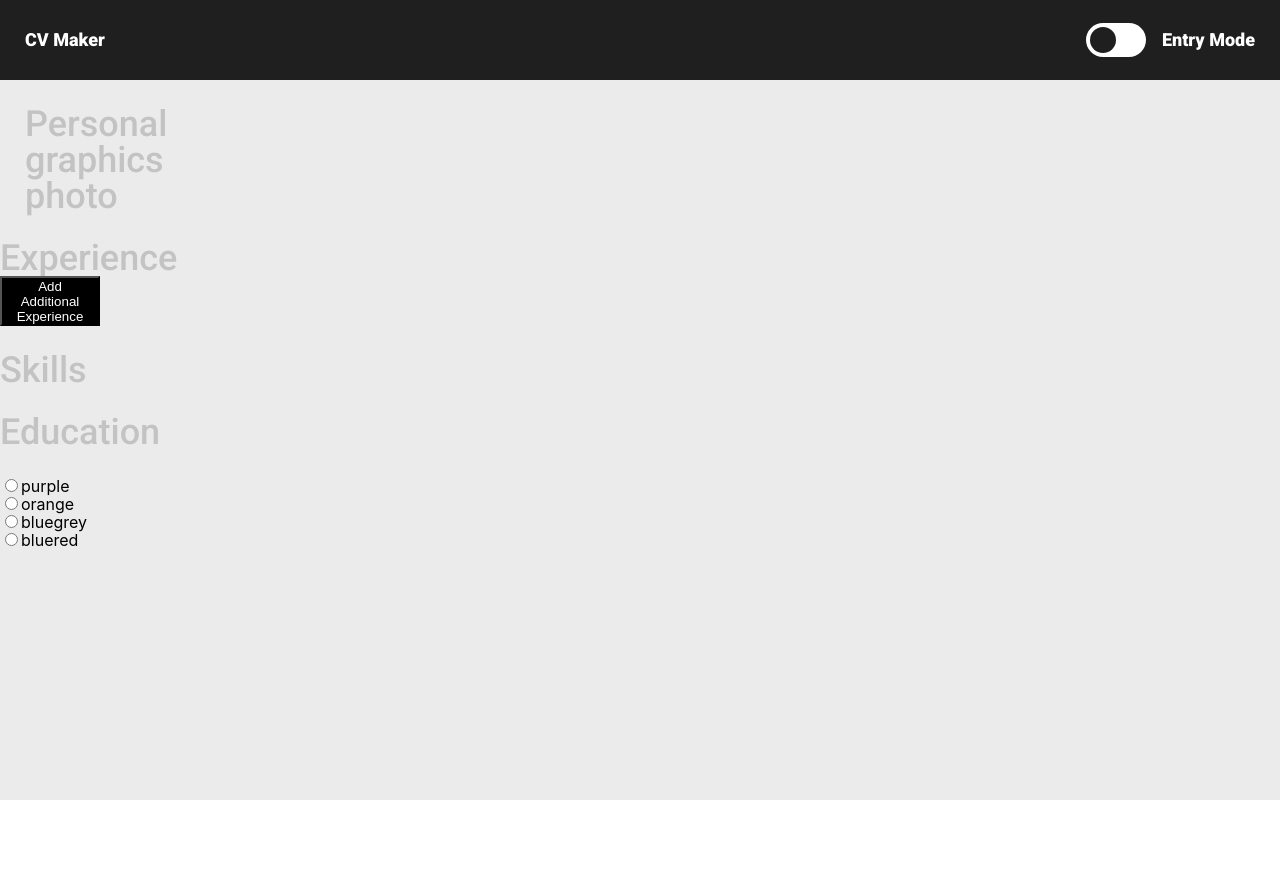
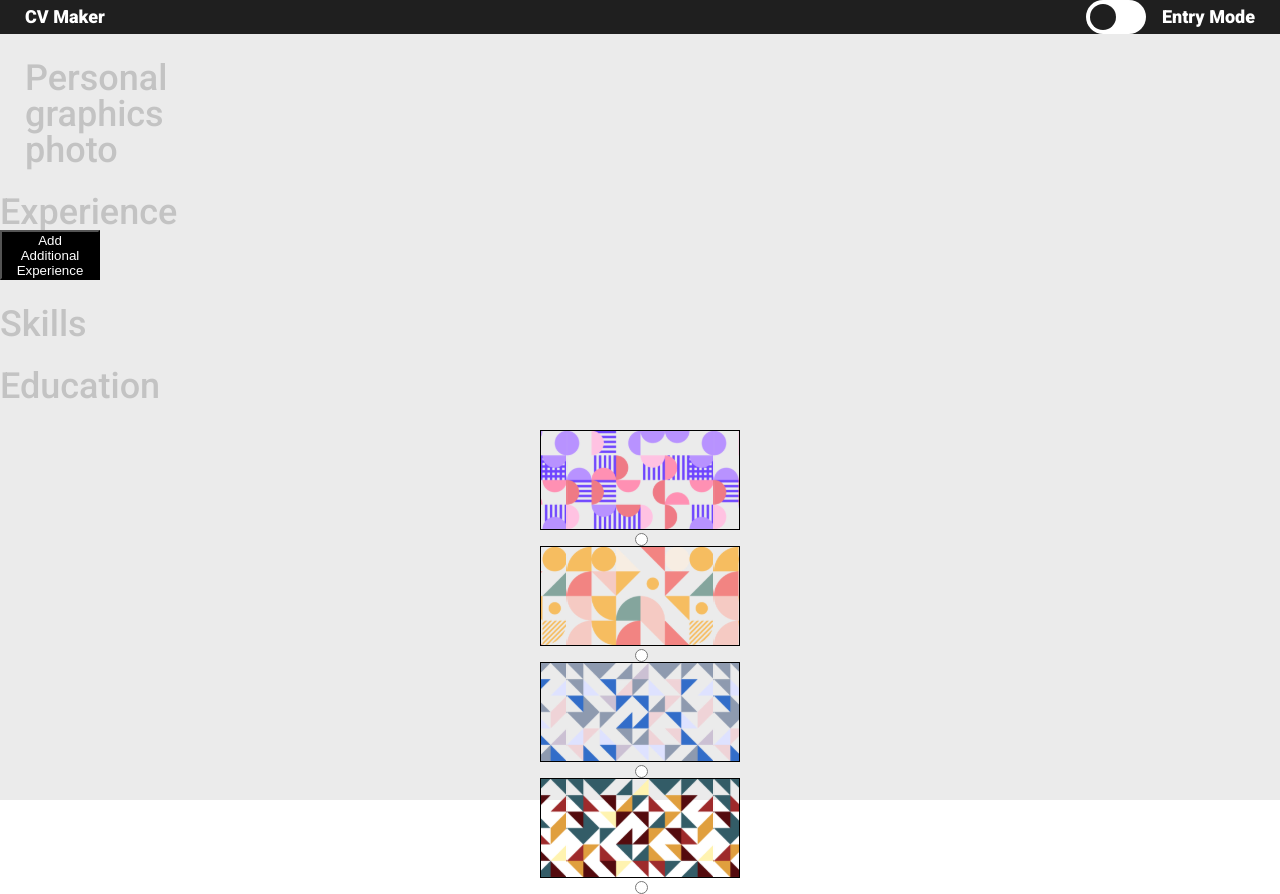
Before and after one commit to jpotterfi/CV-maker, a React (Create React App) app in the folder cv-project/: page / in a window 1280 px wide. Before the commit the page ends 800 px from the top, so only its background shows below. Built offline with nearby package versions, Linux system fonts and the light colour scheme.

Commit message:
added stylesheet for Graphics component

```diff
--- a/cv-project/src/App.js
+++ b/cv-project/src/App.js
@@ -1,4 +1,5 @@
 import "./App.css";
+import "./Graphics.css";
 import Header from "./Components/Header";
 import "./Header.css";
 import "./Personal.css";
--- a/cv-project/src/Components/Graphics.js
+++ b/cv-project/src/Components/Graphics.js
@@ -5,19 +5,50 @@ import Bluered from "../Banners/bluered.svg";
 
 export default function Graphics() {
   return (
-    <section id="graphics">
-      <input type="radio" id="purple" />
-      <label htmlFor="purple">purple</label>
-      <br />
-      <input type="radio" id="orange" />
-      <label htmlFor="orange">orange</label>
-      <br />
-      <input type="radio" id="bluegrey" />
-      <label htmlFor="bluegrey">bluegrey</label>
-      <br />
-      <input type="radio" id="bluered" />
-      <label htmlFor="bluered">bluered</label>
-      <br />
+    <section id="graphics" className="column">
+      <div className="column  banner__duo">
+        <label
+          className="banner"
+          htmlFor="purple"
+          style={{
+            backgroundImage: `url(${Purple})`,
+          }}
+        ></label>
+        <input type="radio" id="purple" />
+      </div>
+
+      <div className="column banner__duo">
+        <label
+          className="banner"
+          htmlFor="orange"
+          style={{
+            backgroundImage: `url(${Orange})`,
+          }}
+        ></label>
+        <input type="radio" id="orange" />
+      </div>
+
+      <div className="column banner__duo">
+        <label
+          className="banner"
+          htmlFor="bluegrey"
+          style={{
+            backgroundImage: `url(${Bluegrey})`,
+          }}
+        ></label>
+        <input type="radio" id="bluegrey" />
+      </div>
+
+      <div className="column banner__duo">
+        <label
+          className="banner"
+          htmlFor="bluered"
+          style={{
+            backgroundImage: `url(${Bluered})`,
+          }}
+        ></label>
+        <input type="radio" id="bluered" />
+      </div>
     </section>
   );
 }
--- /dev/null
+++ b/cv-project/src/Graphics.css
@@ -0,0 +1,11 @@
+.banner {
+  height: 100px;
+  width: 200px;
+  background-position: center;
+  background-size: contain;
+  border: 1px solid black;
+}
+
+.banner__duo {
+  align-items: center;
+}
```
